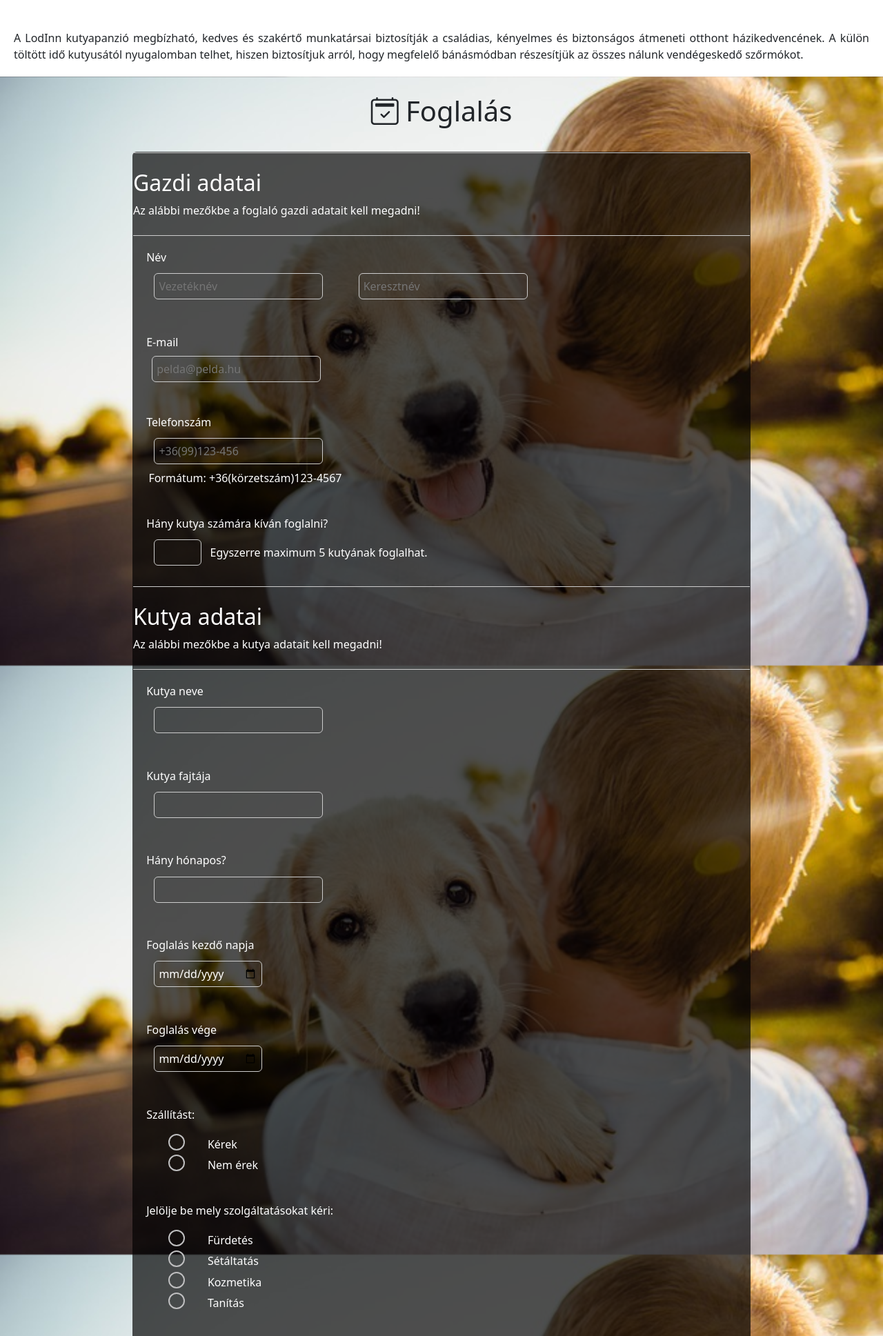
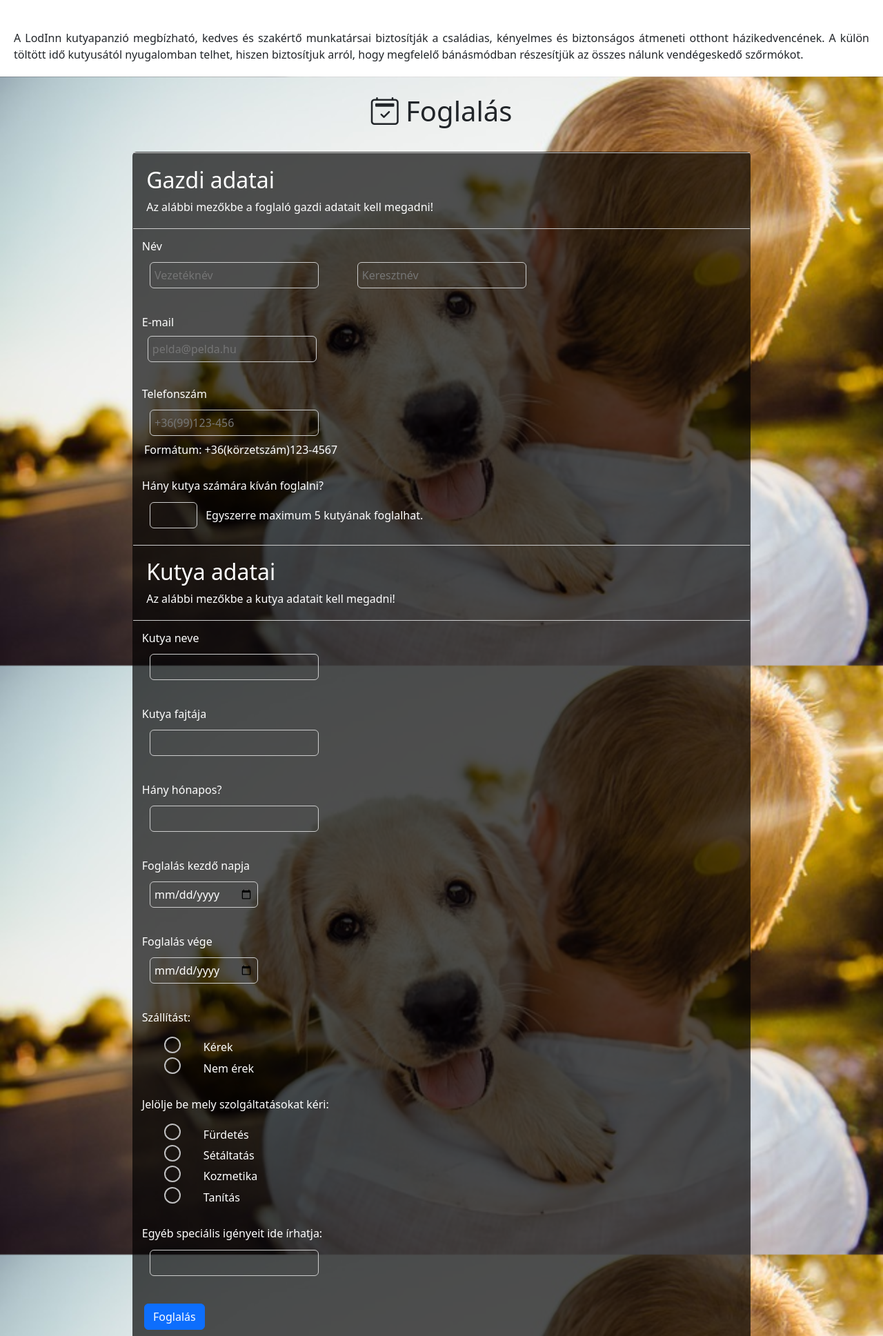
Before and after one commit to szucstimea/vizsgaremek, a PHP site: page / in a window 1280 px wide. Shown: the part 1196-3133 px from the top of the page at 69% size. Run offline with PHP 8.4, Linux system fonts and the light colour scheme; data comes from the database, SQL or seed files in the repository.

Commit message:
padding állítás

```diff
--- a/bookingform.css
+++ b/bookingform.css
@@ -21,11 +21,11 @@
 }
 
 .booking-form ul li{
-    padding: 1.2rem;
+    padding: 0.8rem;
 }
 
 #booking .form-header-group{
-    padding: 24px 36px 24px 0px;
+    padding: 1.2rem;
     border-bottom: 1px solid rgba(0, 0, 0, 0.68);
     border-top: 1px solid rgba(0, 0, 0, 0.68);
     border-color: #ccc;
```
